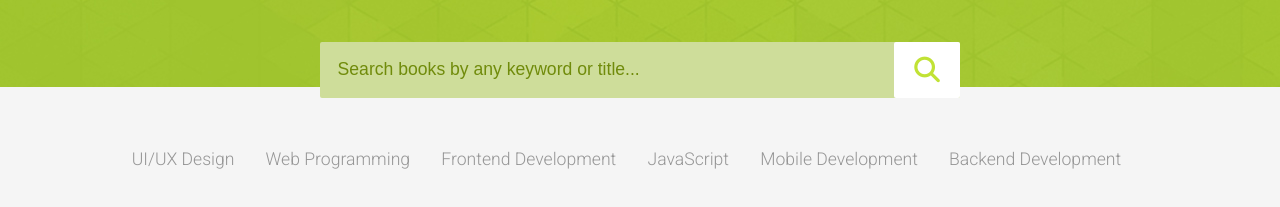
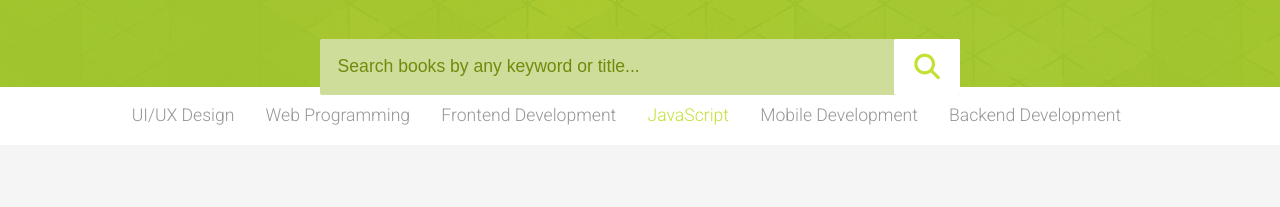
Before and after one commit to She-Codes/books-modern-developer, a plain HTML site: page index.html in a window 1280 px wide. Shown: the part 177-384 px from the top of the page. Drawn offline with Linux system fonts and the light colour scheme.

Commit message:
highlighting nav link

```diff
--- a/scss/style.scss
+++ b/scss/style.scss
@@ -106,7 +106,8 @@ body {
 ================================ */
 .site-header {
   background: url("../images/books_header_bg.jpg") no-repeat fixed;
-  padding: 37px 0 53px;
+  padding-top: 37px;
+  height: 264px;
 
   .wrapper {
     width: 50%;
@@ -128,7 +129,7 @@ body {
 .site-title {
   display: block;
   text-decoration: none;
-  margin-bottom: 45px;
+  margin-bottom: 42px;
 
   div {
     display: inline-block;
@@ -216,6 +217,9 @@ body {
 /* NAV
 ================================ */
 nav {
+  padding: 1.25em 0;
+  background: #FFF;
+
   ul {
     text-align: center;
   }
@@ -235,6 +239,10 @@ nav {
     font-size: 1.1rem;
     font-weight: 300;
   }
+
+  .active {
+    color: #C1E235;
+  }
 }
 
 /* END NAV
```
Also changed, not shown: css/style.css.
